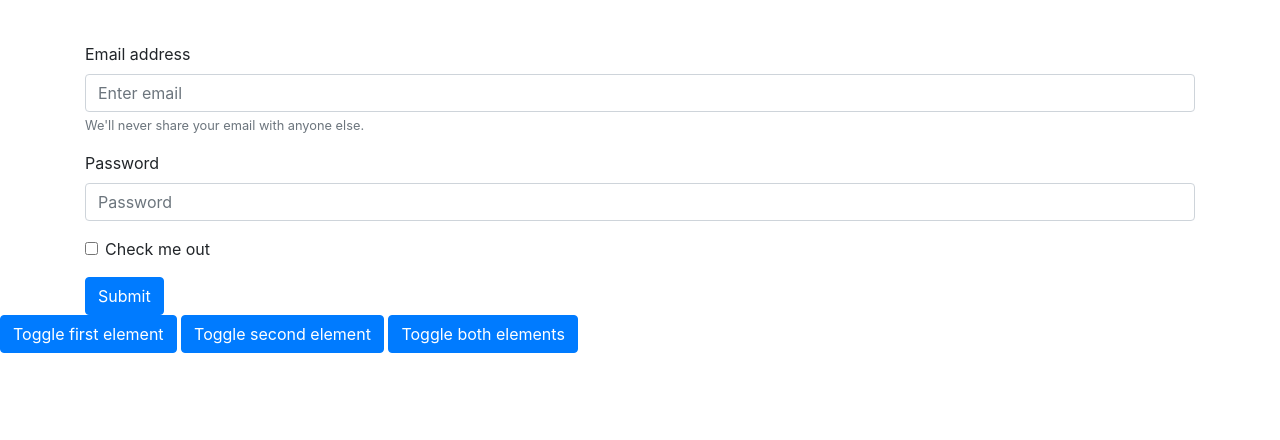
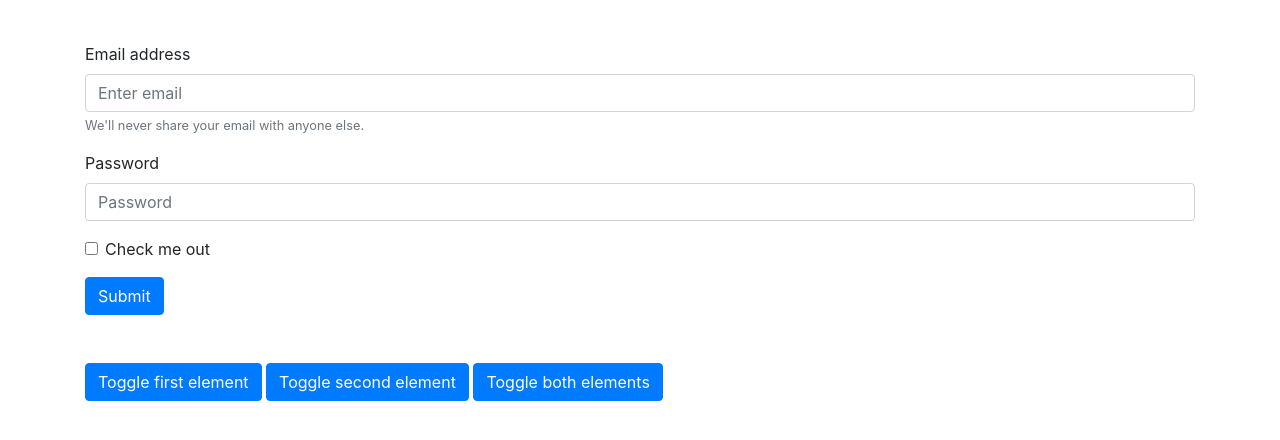
Before and after one commit to zankoav/appGitFlow, a plain HTML site: page index.html in a window 1280 px wide. Shown: the part 62-502 px from the top of the page. Drawn offline with nearby package versions, Linux system fonts and the light colour scheme.

Commit message:
Update all

```diff
--- a/index.html
+++ b/index.html
@@ -118,7 +118,7 @@
         <button type="submit" class="btn btn-primary">Submit</button>
       </form>
     </div>
-    <p>
+    <p class="container mt-5">
       <a
         class="btn btn-primary"
         data-toggle="collapse"
```
